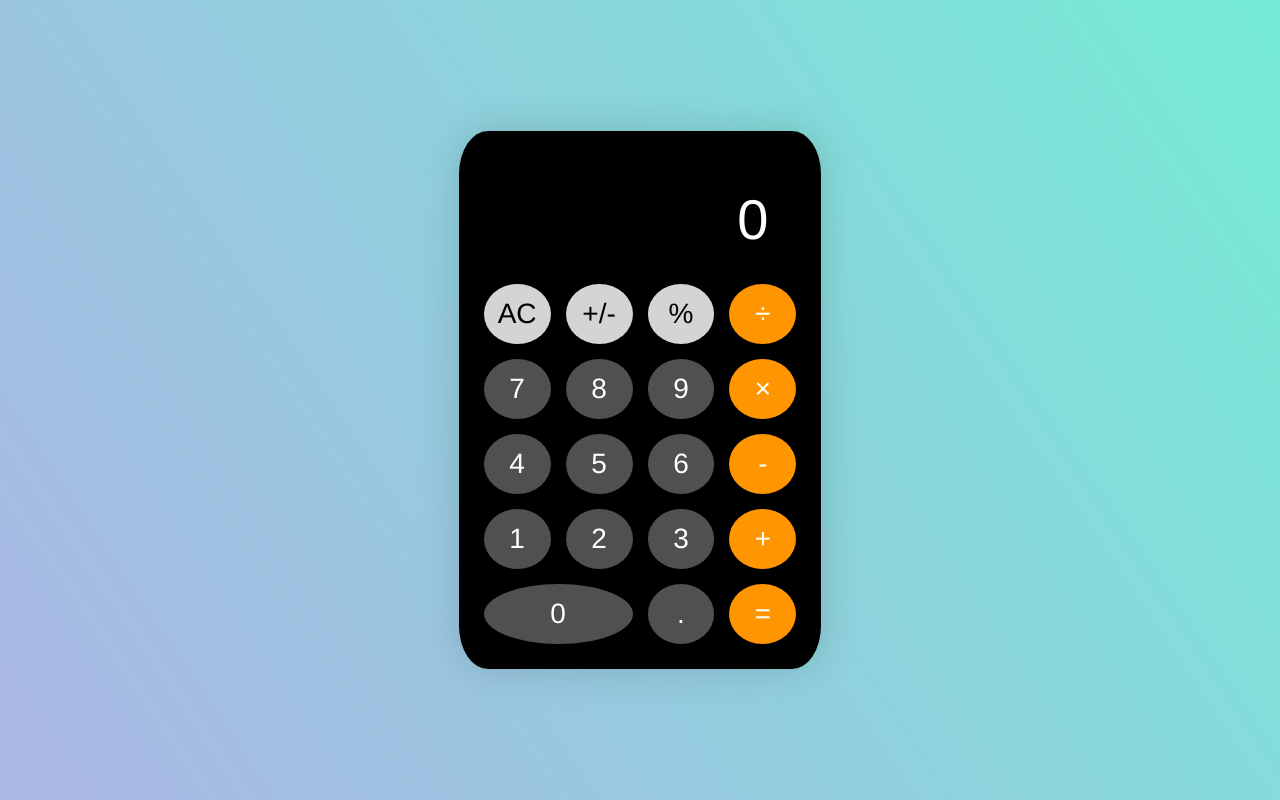
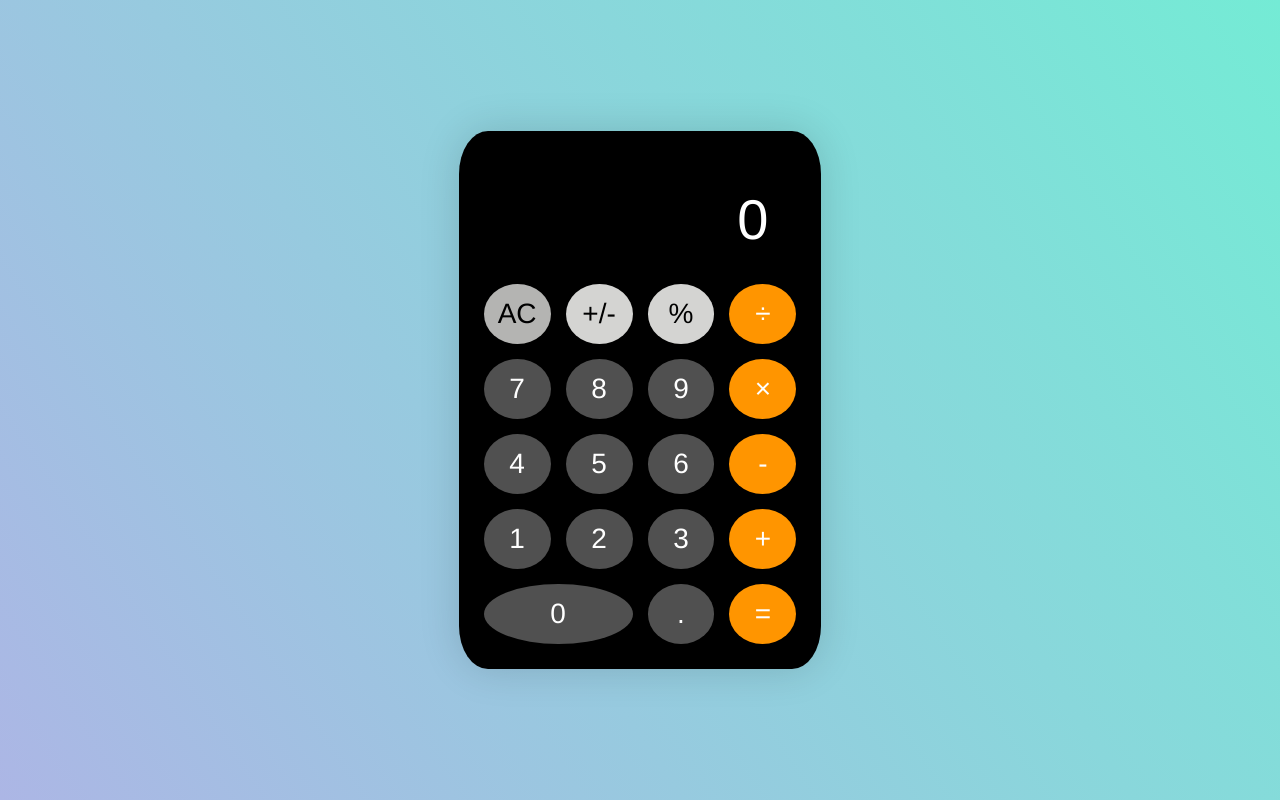
Before and after one commit to mrpeterhanley/Simple-Calculator, a website built with Parcel: page index.html in a window 1280 px wide. In both pictures the pointer is over the button "AC". Built offline with nearby package versions, Linux system fonts and the light colour scheme.

Commit message:
Recommit

```diff
--- a/styles.css
+++ b/styles.css
@@ -93,8 +93,8 @@ textarea:focus,
 button:hover,
 button:active,
 button:focus {
-  /* outline: none; */
-  /* opacity: 85%; */
+  outline: none;
+  opacity: 85%;
 }
 
 :root {
```
Also changed, not shown: dist/index.html, 6 other files.
